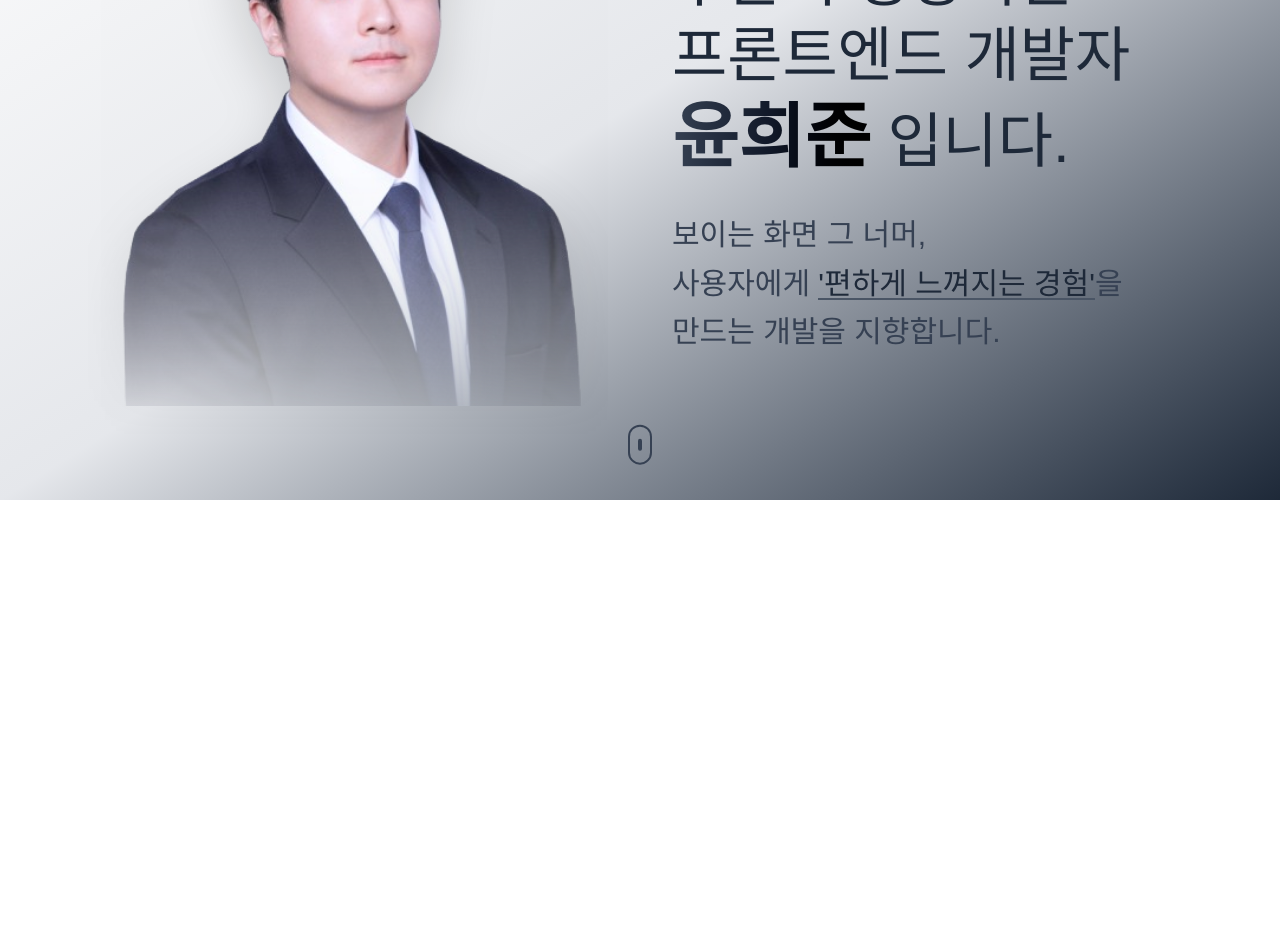
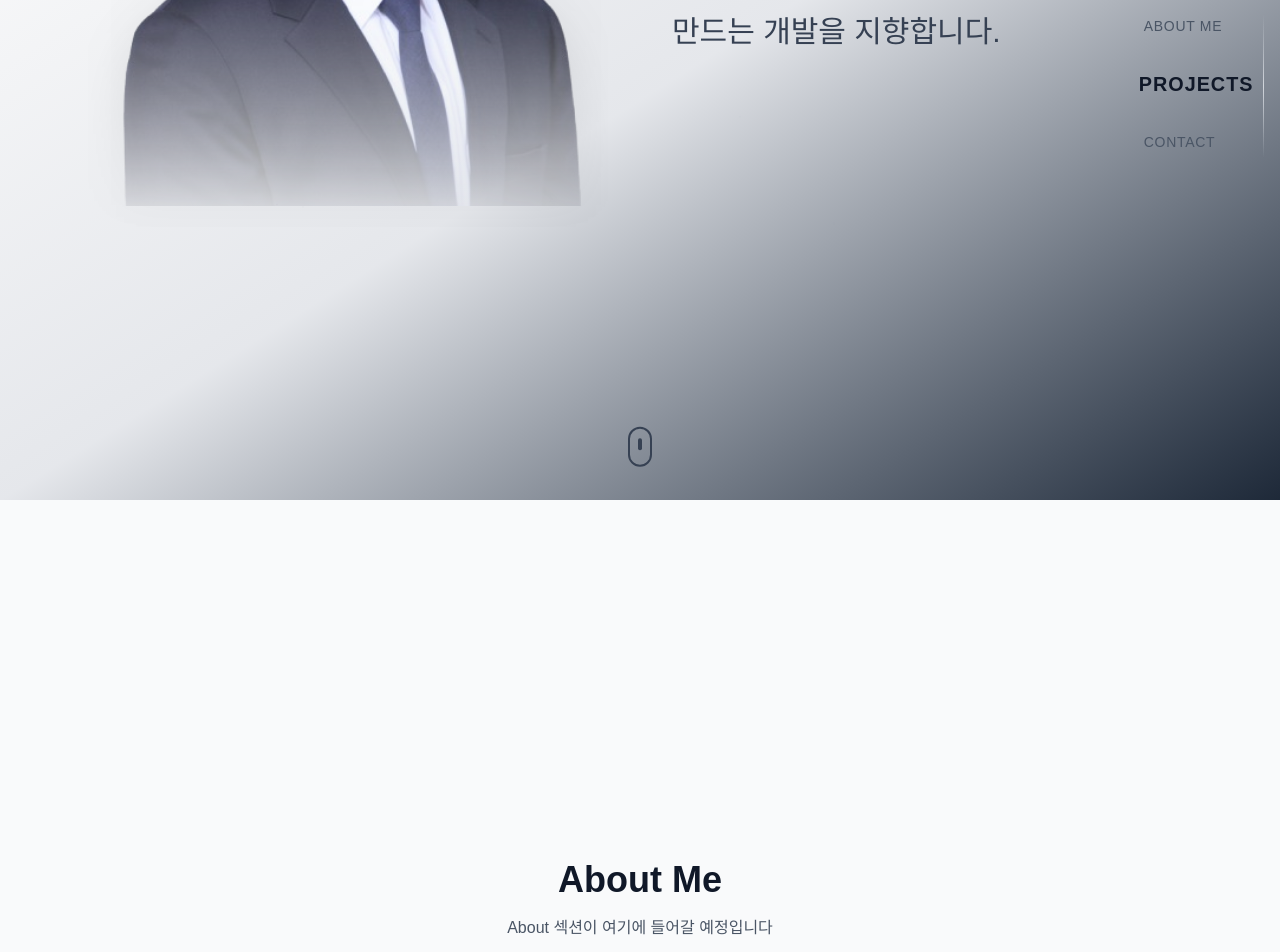
Before and after one commit to uni-zun/HeeJun_Portfolio, a React (Vite) app in the folder my-portfolio/: page / in a window 1280 px wide. Shown: the part 300-1252 px from the top of the page. Before the commit the page ends 800 px from the top, so only its background shows below. Built offline with nearby package versions, Linux system fonts and the light colour scheme.

Commit message:
오른쪽 사이드 네브바

```diff
--- /dev/null
+++ b/my-portfolio/src/components/Navbar.jsx
@@ -0,0 +1,91 @@
+import { motion } from 'framer-motion'
+import { useState, useEffect } from 'react'
+
+export default function SideNavbar() {
+  const [activeSection, setActiveSection] = useState('home')
+
+  // 스크롤 위치에 따른 활성 섹션 감지
+  useEffect(() => {
+    const handleScroll = () => {
+      const sections = ['home', 'about', 'projects', 'contact']
+      const scrollPosition = window.scrollY + window.innerHeight / 2 // 화면 중앙 기준
+
+      for (let i = sections.length - 1; i >= 0; i--) {
+        const section = document.getElementById(sections[i])
+        if (section && section.offsetTop <= scrollPosition) {
+          setActiveSection(sections[i])
+          break
+        }
+      }
+    }
+
+    // 초기 로드 시에도 체크
+    handleScroll()
+
+    window.addEventListener('scroll', handleScroll)
+    return () => window.removeEventListener('scroll', handleScroll)
+  }, [])
+
+  // 섹션 이동 함수
+  const scrollToSection = (sectionId) => {
+    const element = document.getElementById(sectionId)
+    if (element) {
+      element.scrollIntoView({
+        behavior: 'smooth',
+        block: 'start'
+      })
+    }
+  }
+
+  const navItems = [
+    { id: 'about', label: 'ABOUT ME' },
+    { id: 'projects', label: 'PROJECTS' },
+    { id: 'contact', label: 'CONTACT' }
+  ]
+
+  return (
+    <motion.nav
+      className="fixed right-8 top-1/2 transform -translate-y-1/2 z-50"
+      initial={{ opacity: 0, x: 50 }}
+      animate={{ opacity: 1, x: 0 }}
+      transition={{ duration: 1, delay: 0.5 }}
+    >
+      <div className="flex flex-col space-y-8">
+        {navItems.map((item, index) => (
+          <motion.div
+            key={item.id}
+            className="relative"
+            initial={{ opacity: 0, x: 30 }}
+            animate={{ opacity: 1, x: 0 }}
+            transition={{ duration: 0.6, delay: 0.7 + index * 0.1 }}
+          >
+            <motion.button
+              className={`
+                group relative tracking-wider transition-all duration-300
+                whitespace-nowrap text-right
+                ${activeSection === item.id
+                  ? 'text-lg font-bold text-gray-900 scale-110'
+                  : 'text-sm font-medium text-gray-600 hover:text-gray-800 hover:scale-105'
+                }
+              `}
+              onClick={() => scrollToSection(item.id)}
+              whileHover={{ x: -8 }}
+              whileTap={{ scale: 0.95 }}
+            >
+              {item.label}
+            </motion.button>
+          </motion.div>
+        ))}
+
+        {/* 백그라운드 인디케이터 */}
+        <motion.div
+          className="absolute -right-4 top-0 w-px bg-gradient-to-b from-transparent via-gray-300 to-transparent"
+          style={{ height: `${navItems.length * 3}rem` }}
+          initial={{ scaleY: 0 }}
+          animate={{ scaleY: 1 }}
+          transition={{ duration: 0.8, delay: 1 }}
+        />
+      </div>
+    </motion.nav>
+  )
+}
--- a/my-portfolio/src/pages/Home.jsx
+++ b/my-portfolio/src/pages/Home.jsx
@@ -1,17 +1,37 @@
 // src/pages/Home.jsx
 import Hero from '../components/Hero'
+import Navbar from '../components/Navbar'
 
 function Home() {
   return (
     <div className="min-h-screen">
-      <Hero />
+      <Navbar />
+
+      <section id="home">
+        <Hero />
+      </section>
 
       {/* 다음 섹션들이 여기에 들어갈 예정 */}
-      {/* <About /> */}
-      {/* <Skills /> */}
-      {/* <Awards /> */}
-      {/* <Projects /> */}
-      {/* <Contact /> */}
+      <section id="about" className="min-h-screen bg-gray-50 flex items-center justify-center">
+        <div className="text-center">
+          <h2 className="text-4xl font-bold text-gray-900 mb-4">About Me</h2>
+          <p className="text-gray-600">About 섹션이 여기에 들어갈 예정입니다</p>
+        </div>
+      </section>
+
+      <section id="projects" className="min-h-screen bg-white flex items-center justify-center">
+        <div className="text-center">
+          <h2 className="text-4xl font-bold text-gray-900 mb-4">Projects</h2>
+          <p className="text-gray-600">Projects 섹션이 여기에 들어갈 예정입니다</p>
+        </div>
+      </section>
+
+      <section id="contact" className="min-h-screen bg-gray-100 flex items-center justify-center">
+        <div className="text-center">
+          <h2 className="text-4xl font-bold text-gray-900 mb-4">Contact</h2>
+          <p className="text-gray-600">Contact 섹션이 여기에 들어갈 예정입니다</p>
+        </div>
+      </section>
     </div>
   )
 }
```
Also changed, not shown: my-portfolio/public/images/HJ.png (added).
